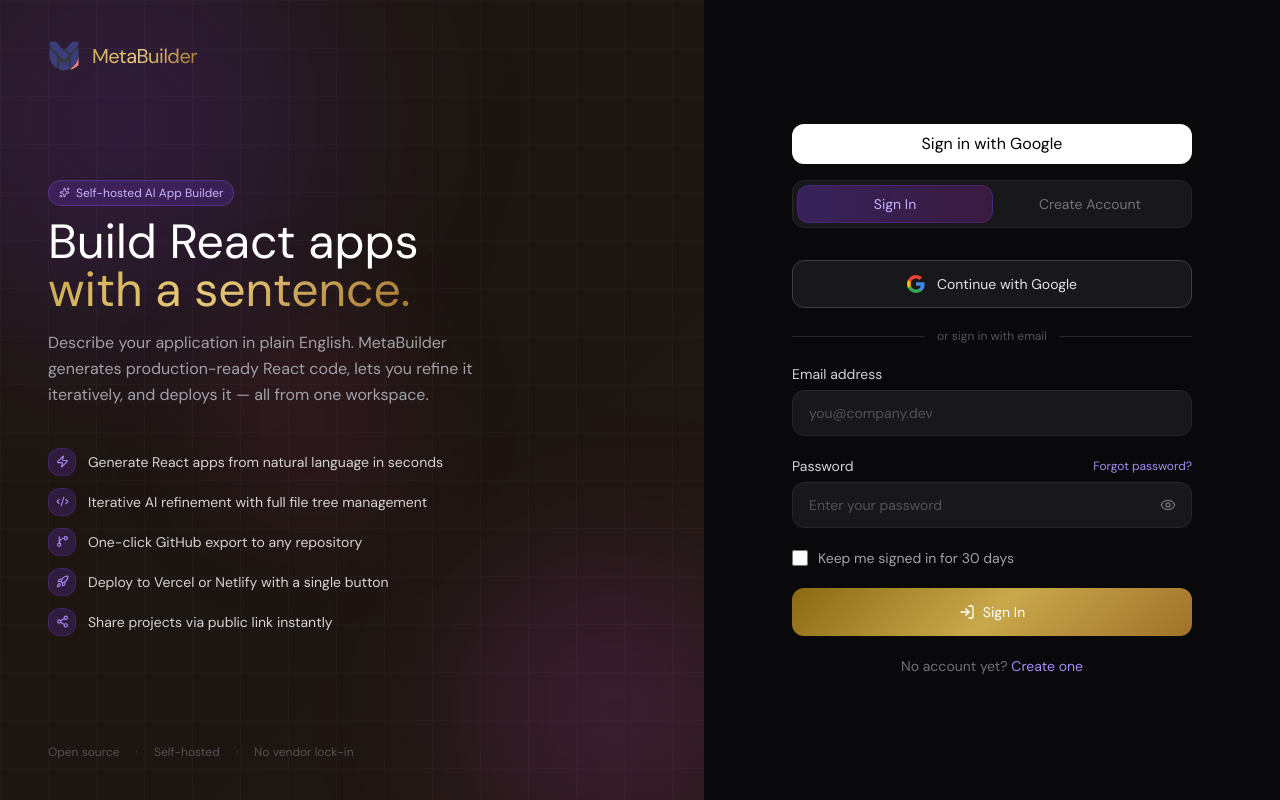
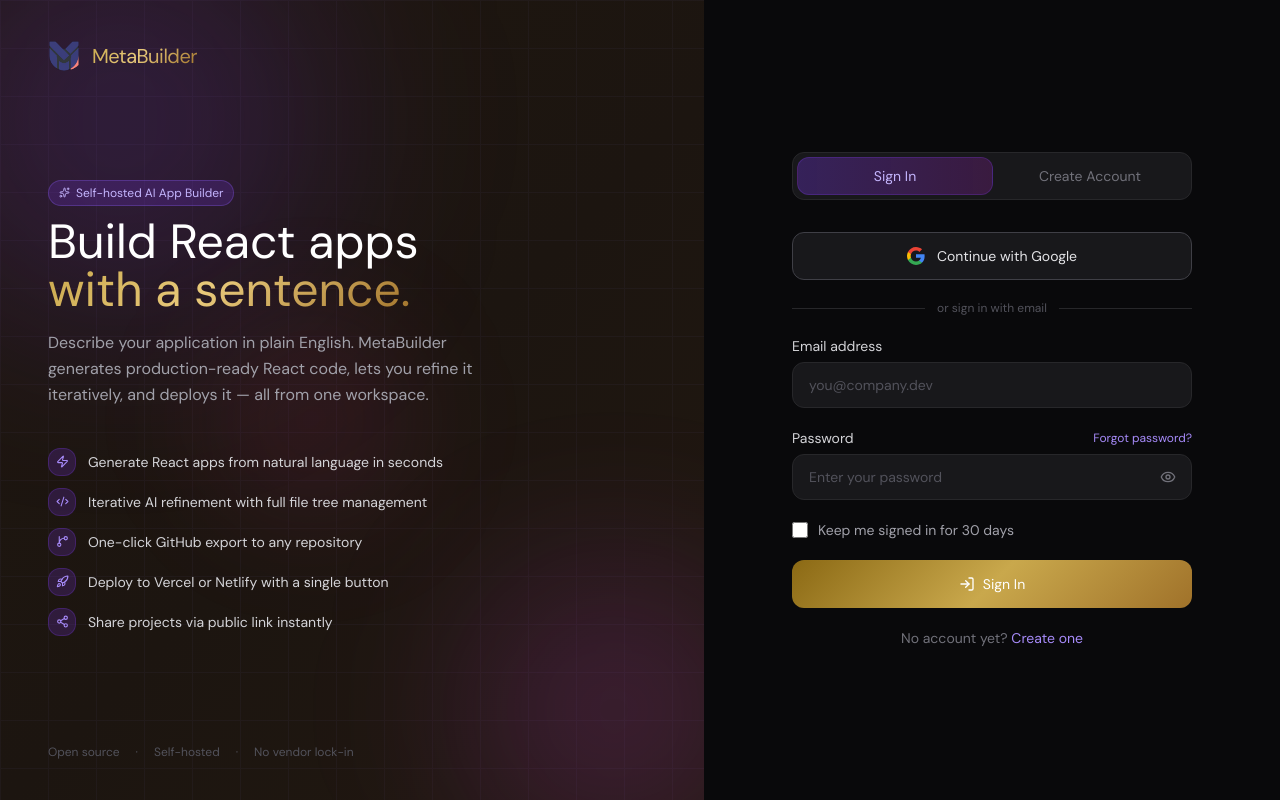
Before and after one commit to IDListcreativ/metabuilder, a Next.js app: page /sign-up-login-screen in a window 1280 px wide. Built offline with nearby package versions, Linux system fonts and the light colour scheme.

Commit message:
remove top google sign-in button

```diff
--- a/src/app/sign-up-login-screen/components/AuthScreen.tsx
+++ b/src/app/sign-up-login-screen/components/AuthScreen.tsx
@@ -5,7 +5,6 @@
 import SignupForm from './SignupForm';
 import { Sparkles, Zap, GitBranch, Rocket, Share2, Code2, AlertCircle } from 'lucide-react';
 import AppLogo from '@/components/ui/AppLogo';
-import { useAuth } from '@/contexts/AuthContext';
 
 
 const FEATURES = [
@@ -44,12 +43,7 @@
 
 export default function AuthScreen({ authError, authErrorCode }: AuthScreenProps) {
   const [mode, setMode] = useState<'login' | 'signup'>('login');
-  const { signInWithGoogle } = useAuth();
   const callbackError = mapCallbackError(authError ?? null, authErrorCode ?? null);
-
-  const handleGoogleSignIn = async () => {
-    await signInWithGoogle();
-  };
 
   return (
     <div className="min-h-screen flex bg-zinc-950">
@@ -135,14 +129,6 @@
             </div>
           )}
 
-          <button
-            type="button"
-            onClick={handleGoogleSignIn}
-            className="w-full mb-4 py-2 rounded-lg bg-white text-black font-600 hover:bg-zinc-200 transition"
-          >
-            Sign in with Google
-          </button>
-
           {/* Tab switcher */}
           <div className="flex rounded-xl bg-zinc-900 border border-zinc-800 p-1 mb-8">
             <button
```
